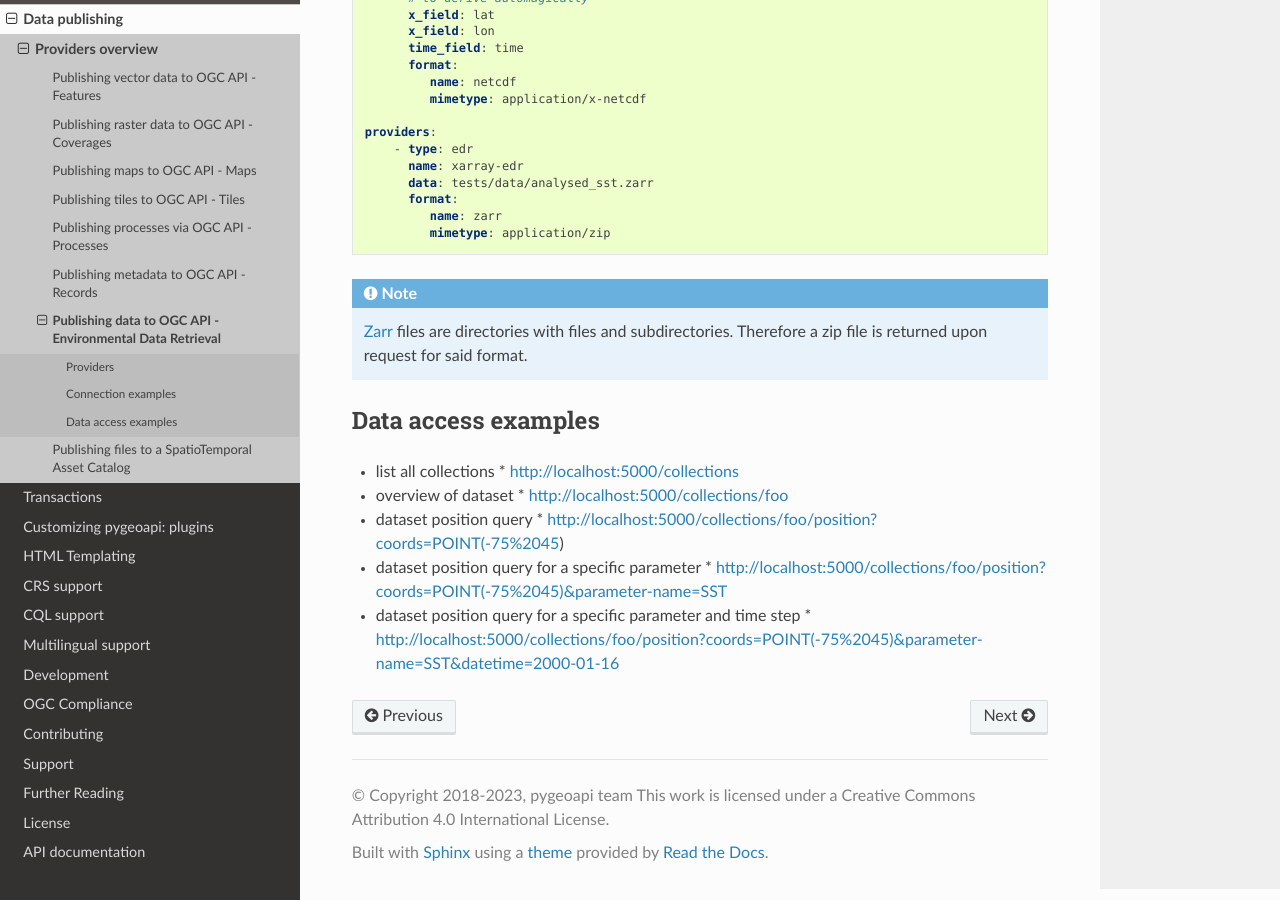
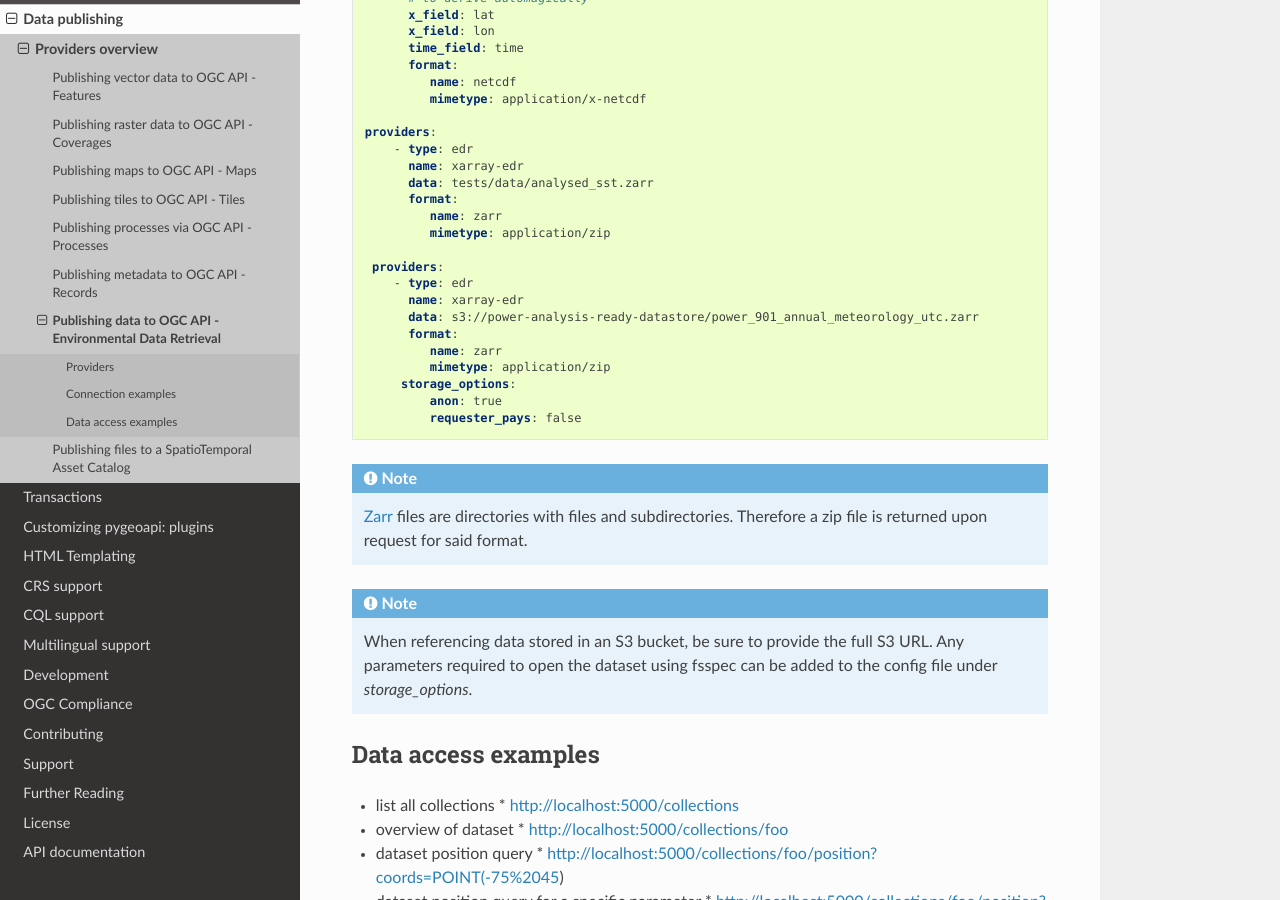
Before and after one commit to geopython/pygeoapi, a Sphinx documentation site: the page built from docs/source/data-publishing/ogcapi-edr.rst, in a window 1280 px wide and 900 px high, scrolled down 970 px. Built offline with Sphinx 7.4.7 and the Read the Docs theme 2.0.0, drawn with Linux system fonts in a browser that asks for light colours.

Commit message:
update documentation

```diff
--- a/docs/source/data-publishing/ogcapi-edr.rst
+++ b/docs/source/data-publishing/ogcapi-edr.rst
@@ -59,10 +59,27 @@ The `xarray-edr`_ provider plugin reads and extracts `NetCDF`_ and `Zarr`_ data
             name: zarr
             mimetype: application/zip
 
+    providers:
+       - type: edr
+         name: xarray-edr
+         data: s3://power-analysis-ready-datastore/power_901_annual_meteorology_utc.zarr
+         format:
+            name: zarr
+            mimetype: application/zip
+        storage_options:
+            anon: true
+            requester_pays: false
+
 .. note::
 
    `Zarr`_ files are directories with files and subdirectories.  Therefore
    a zip file is returned upon request for said format.
+
+.. note::
+   When referencing data stored in an S3 bucket, be sure to provide the full
+   S3 URL. Any parameters required to open the dataset using fsspec can be added
+   to the config file under `storage_options`.
+
 
 Data access examples
 --------------------
```
